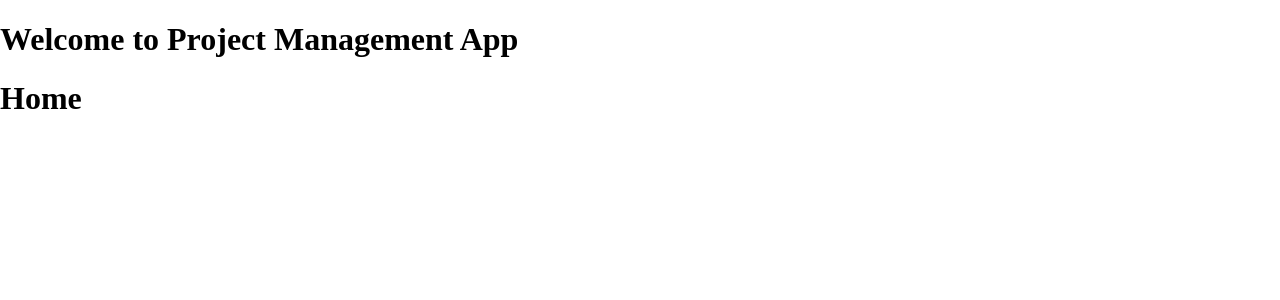
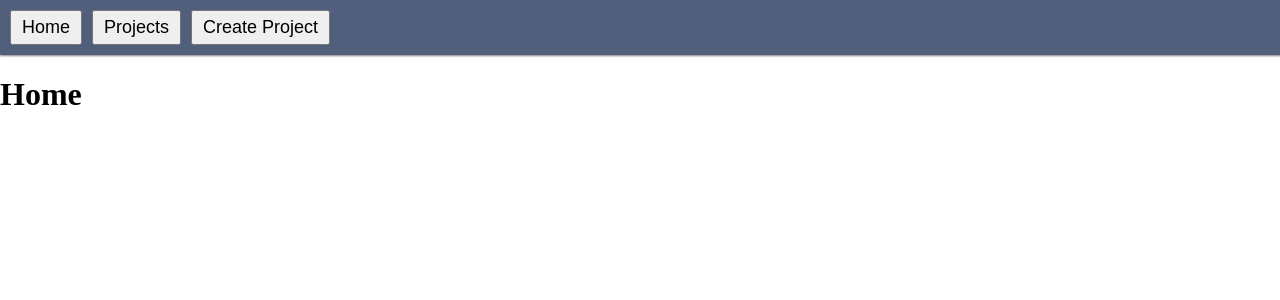
Before and after one commit to abussafilx/react-project-management, a React (Vite) app: page / in a window 1280 px wide. Shown: the top 300 px of the page. Built offline with nearby package versions, Linux system fonts and the light colour scheme.

Commit message:
implement navbar

```diff
--- a/src/components/navbar.jsx
+++ b/src/components/navbar.jsx
@@ -1,7 +1,19 @@
-function Navbar () {
+import { NavLink } from "react-router-dom";
+
+function Navbar() {
     return (
-        <h1>Welcome to Project Management App</h1>
+        <nav className="Navbar">
+            <NavLink to="/">
+                <button>Home</button>
+            </NavLink>
+            <NavLink to="/projects">
+                <button>Projects</button>
+            </NavLink>
+            <NavLink to="/projects/create">
+                <button>Create Project</button>
+            </NavLink>
+        </nav>
     );
 }
 
-export default Navbar
+export default Navbar;
```
